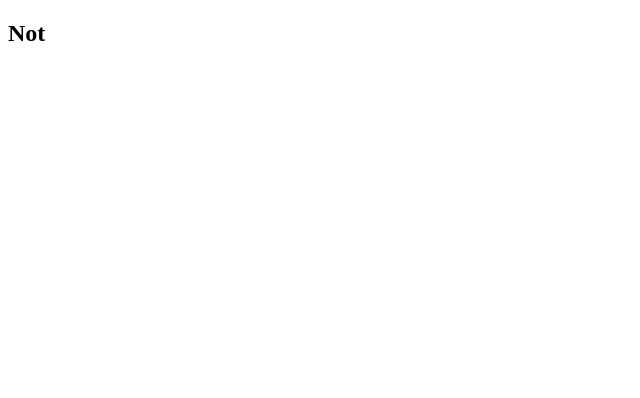
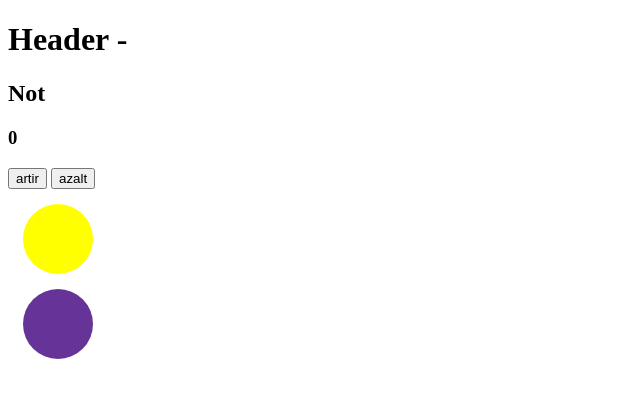
Before and after one commit to Yusuficandan/Frontend-5rdWeek, a plain HTML site: page index.html in a window 1280 px wide. Shown: the whole page, without its empty margins (0-640 px from the left). Drawn offline with Linux system fonts and the light colour scheme.

Commit message:
dom.js, localstorage.js,index.html dosyalari guncellendi. dom yapisi ve localstorage icerisinde get ve set ile json verileri isleme alindi

```diff
--- /dev/null
+++ b/09-localstorage.js
@@ -0,0 +1,29 @@
+
+
+(function(window,document,undefined){
+
+    window.onload=init;
+
+    function init(){
+
+        let counter= localStorage.getItem('counter') ? Number(localStorage.getItem('counter')): 0
+        let counterDOM=document.querySelector("#counter")
+
+        let increaseDOM =document.querySelector("#increase")
+        let decreaseDOM = document.querySelector("#decrease")
+
+        counterDOM.innerHTML=counter
+
+        increaseDOM.addEventListener("click", clickEvent)
+
+        decreaseDOM.addEventListener("click", clickEvent)
+
+        function clickEvent() {
+            console.log(this.id)
+        this.id=="increase" ? counter+=1: counter-=1
+        localStorage.setItem('counter',counter)
+        counterDOM.innerHTML=counter
+
+        }
+    }
+})(window,document,undefined);
--- a/index.html
+++ b/index.html
@@ -5,7 +5,7 @@
     <meta http-equiv="X-UA-Compatible" content="IE=edge">
     <meta name="viewport" content="width=device-width, initial-scale=1.0">
     <title>Document</title>
-    <script src="07-fat_arrow.js"></script>
+    <script src="09-localstorage.js"></script>
     <style>
         .text-primary {
             color:blue;
@@ -13,11 +13,34 @@
         .text-danger {
             color:red;
         }
+
+        #yellow, #purple {
+        width:70px;
+        height:70px;
+        border-radius:50%;
+        margin:15px;
+        }
+
+        #yellow{
+        background-color:yellow;
+        }
+
+        #purple{
+        background-color:rebeccaPurple;
+        }
     </style>
 </head>
 <body>
+    <h1 id="greeting">Header - </h1>
+    <h2 id="info">Not</h2>
 
-    <h2 id="info">Not</h2>
+    <h3 id="counter">100</h3>
+    <button id="increase">artir</button>
+    <button id="decrease">azalt</button>
+
+    <div id="yellow"></div>
+    <div id="purple"></div>
+
 
 </body>
 </html>
```
Also changed, not shown: 08-dom.js (added, +48 -0 lines), 1 other file.
